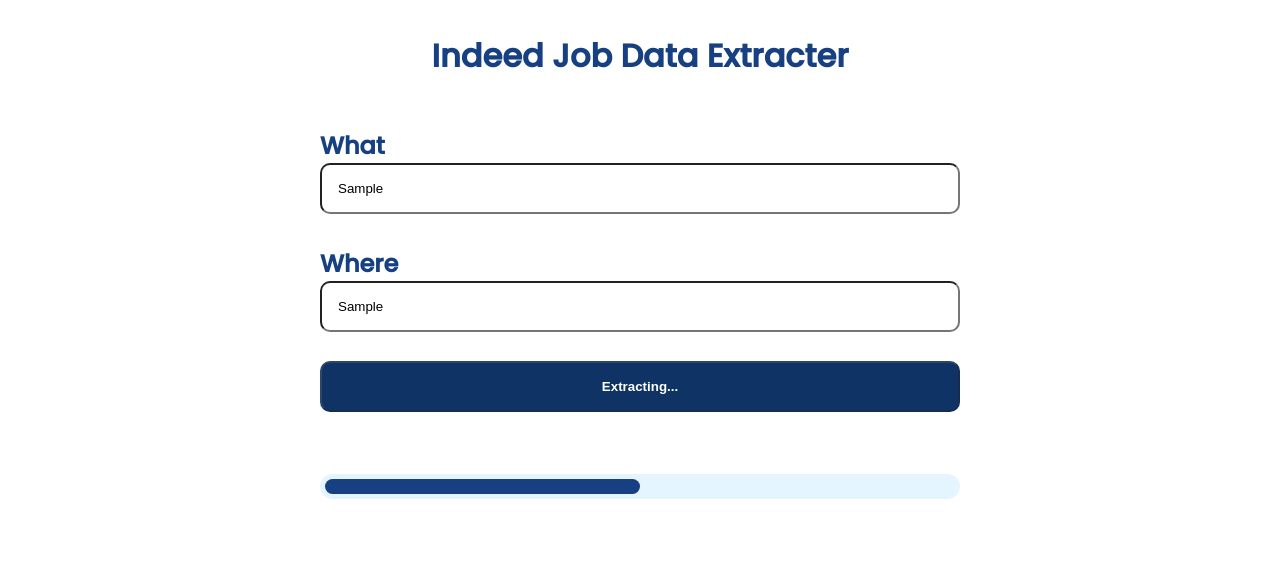
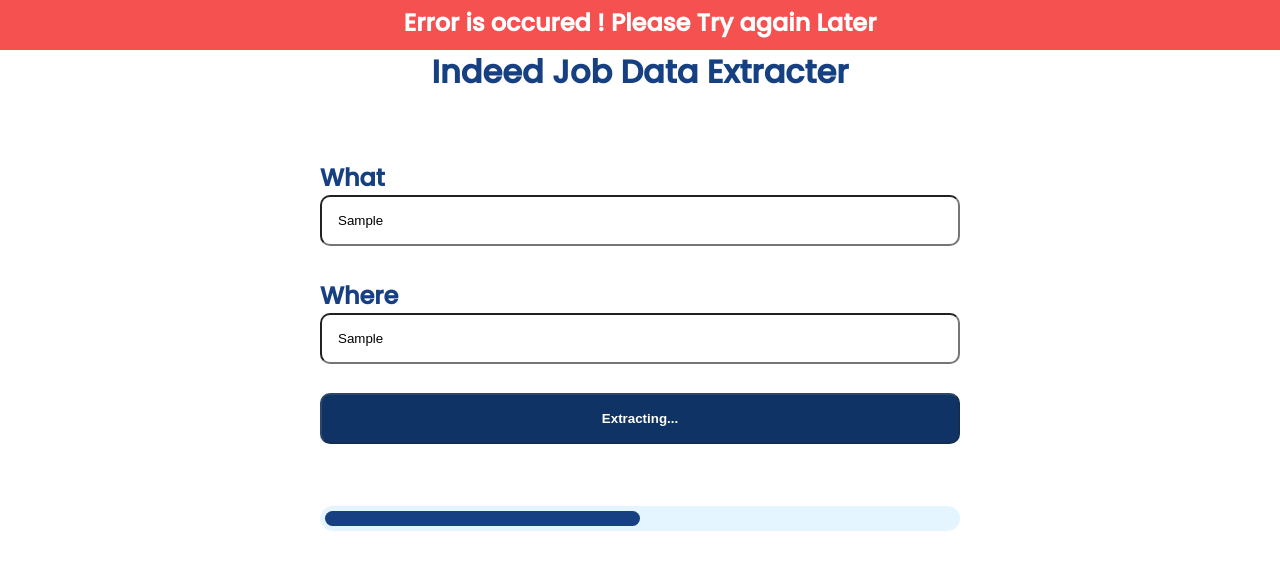
Before and after one commit to 28brana/IndeedDataExtracter, a website: page public/index.html in a window 1280 px wide. Both pictures are taken after typing "Sample", "Sample" into the empty fields and a click on the button "Find jobs". Drawn offline with Linux system fonts and the light colour scheme; no server answers.

Commit message:
New Feature

```diff
--- a/jobData.js
+++ b/jobData.js
@@ -9,7 +9,7 @@
 
 let jobDataExtracter=async (job,city) => {
     try {
-        const browser = await puppeteer.launch({ headless: true, args: ['--no-sandbox'] });
+        const browser = await puppeteer.launch({ headless: false, args: ['--no-sandbox'] });
         const page = await browser.newPage();
         await page.goto(url);
         await page.waitForSelector('input[type="text"]', { visible: true });
--- a/public/index.html
+++ b/public/index.html
@@ -49,6 +49,10 @@
 
     </div>
 
+    <div id="errorWindow">
+        <p>Error is occured ! Please Try again Later </p>
+    </div>
+
     <script src="send.js"></script>
 
 </body>
--- a/public/send.js
+++ b/public/send.js
@@ -12,8 +12,6 @@
 
 
 form.addEventListener("submit", (event) => {
-
-
 
     event.preventDefault();
 
@@ -52,7 +50,9 @@
         finishedWork(path);
     })
     .catch((err)=>{
-        console.log(err)
+        console.log(err);
+        document.getElementById("errorWindow").style.display="block";
+
     })
 
 })
--- a/public/style.css
+++ b/public/style.css
@@ -7,7 +7,7 @@
     font-family: 'Poppins', sans-serif;
 }
 #header{
-    padding: 2em 0;
+    padding: 3em 0;
     color: #164081;
     /* border:2px solid red; */
     text-align: center;
@@ -108,3 +108,17 @@
         border-color: red;
         box-shadow:0 3px 6px #ff000054;
     }
+
+#errorWindow{
+    top:0;
+    padding: 0.2em 0;
+    color: white;
+    font-size: x-large;
+    font-weight: bold;
+    background-color: rgba(241, 3, 3, 0.692);
+    width: 100%;
+    position: fixed;
+    height: 50px;
+    text-align: center;
+    display: none;
+}
```
